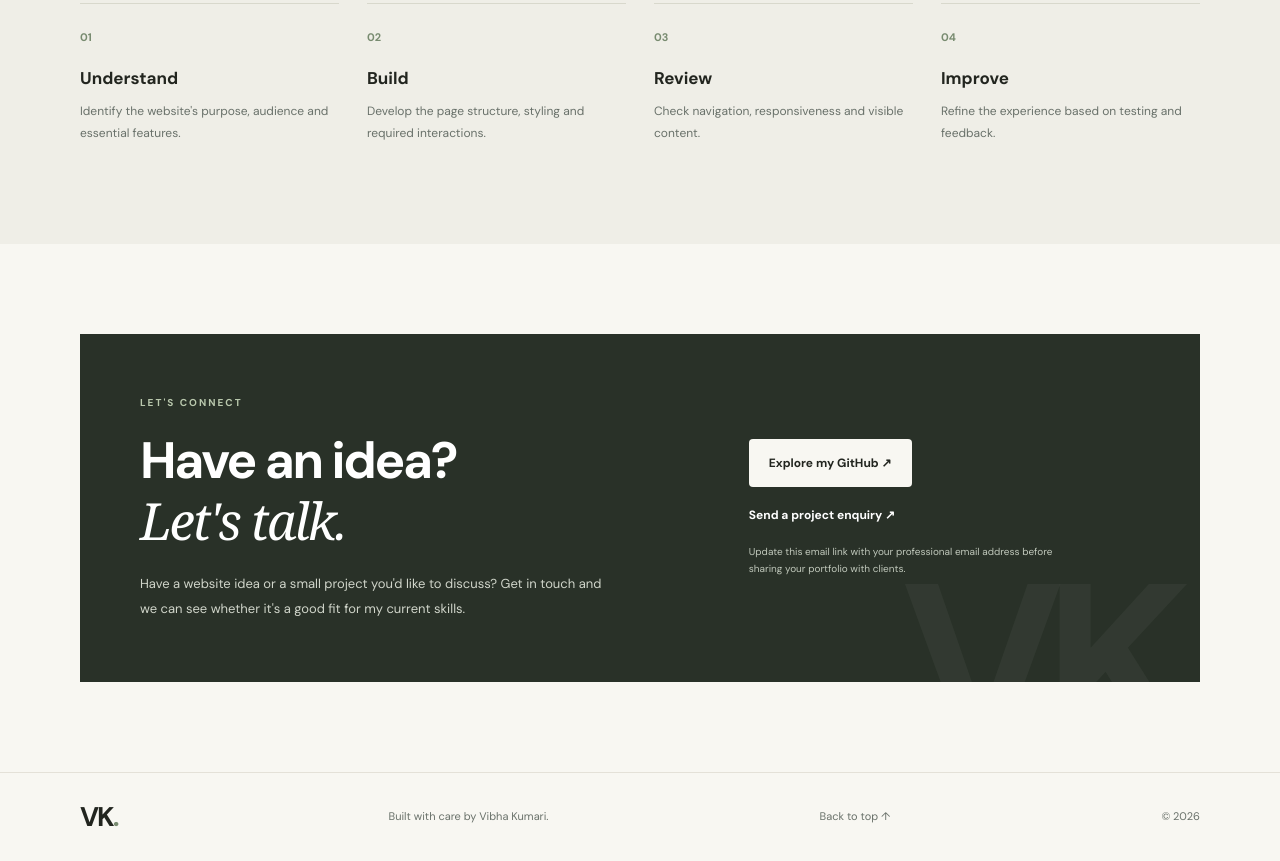
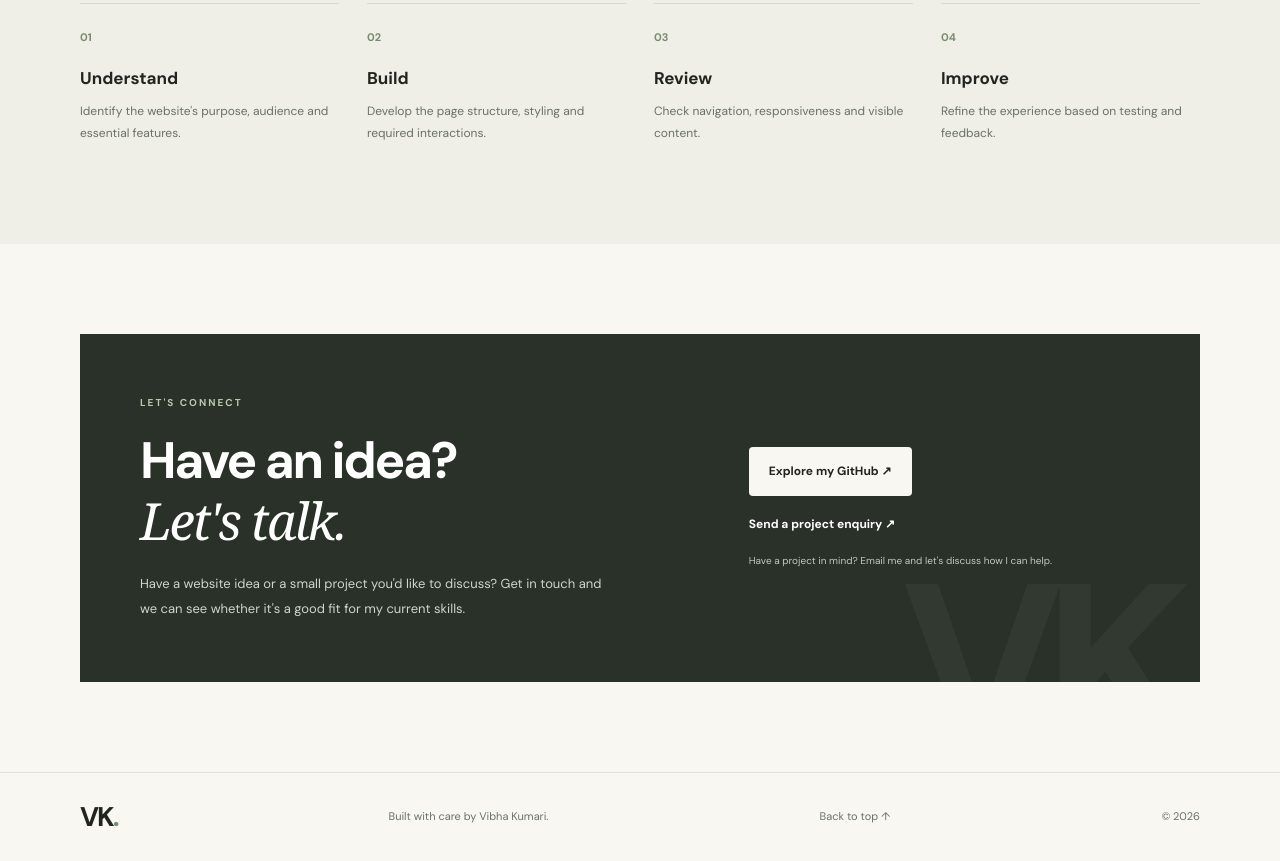
Before and after one commit to vibhakumari7889-hub/vibha-web-portfolio, a plain HTML site: page index.html in a window 1280 px wide. Shown: the part 3688-4549 px from the top of the page. Drawn offline with Linux system fonts and the light colour scheme.

Commit message:
Update portfolio contact section

```diff
--- a/index.html
+++ b/index.html
@@ -1,4 +1,3 @@
-
 <!DOCTYPE html>
 <html lang="en">
 <head>
@@ -372,14 +371,14 @@
           target="_blank" rel="noopener noreferrer">
           Explore my GitHub ↗
         </a>
+
         <a class="contact-email"
-          href="mailto:vibhakumari7889@gmail.com
-?subject=Website%20project%20enquiry">
+          href="mailto:vibhakumari7889@gmail.com?subject=Website%20project%20enquiry">
           Send a project enquiry ↗
         </a>
+
         <p class="contact-hint">
-          Update this email link with your professional email address
-          before sharing your portfolio with clients.
+          Have a project in mind? Email me and let's discuss how I can help.
         </p>
       </div>
 
```
